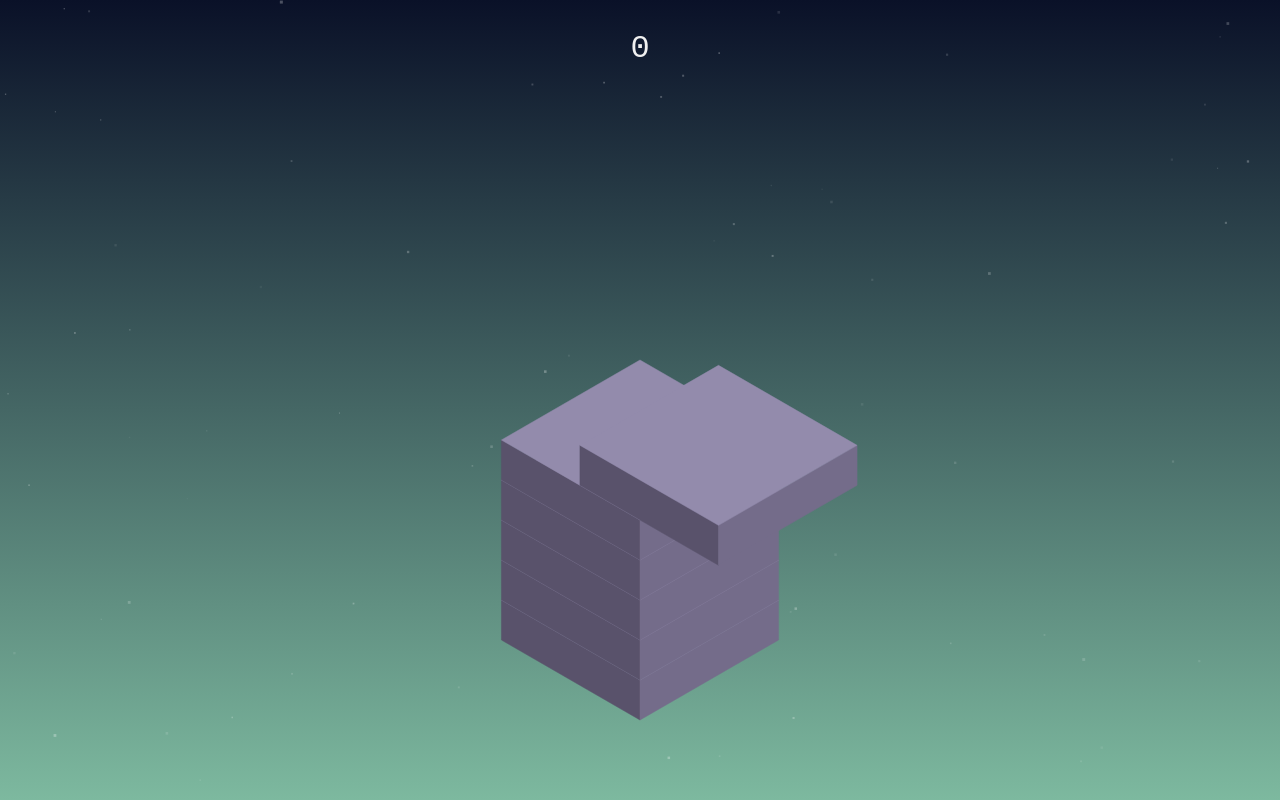
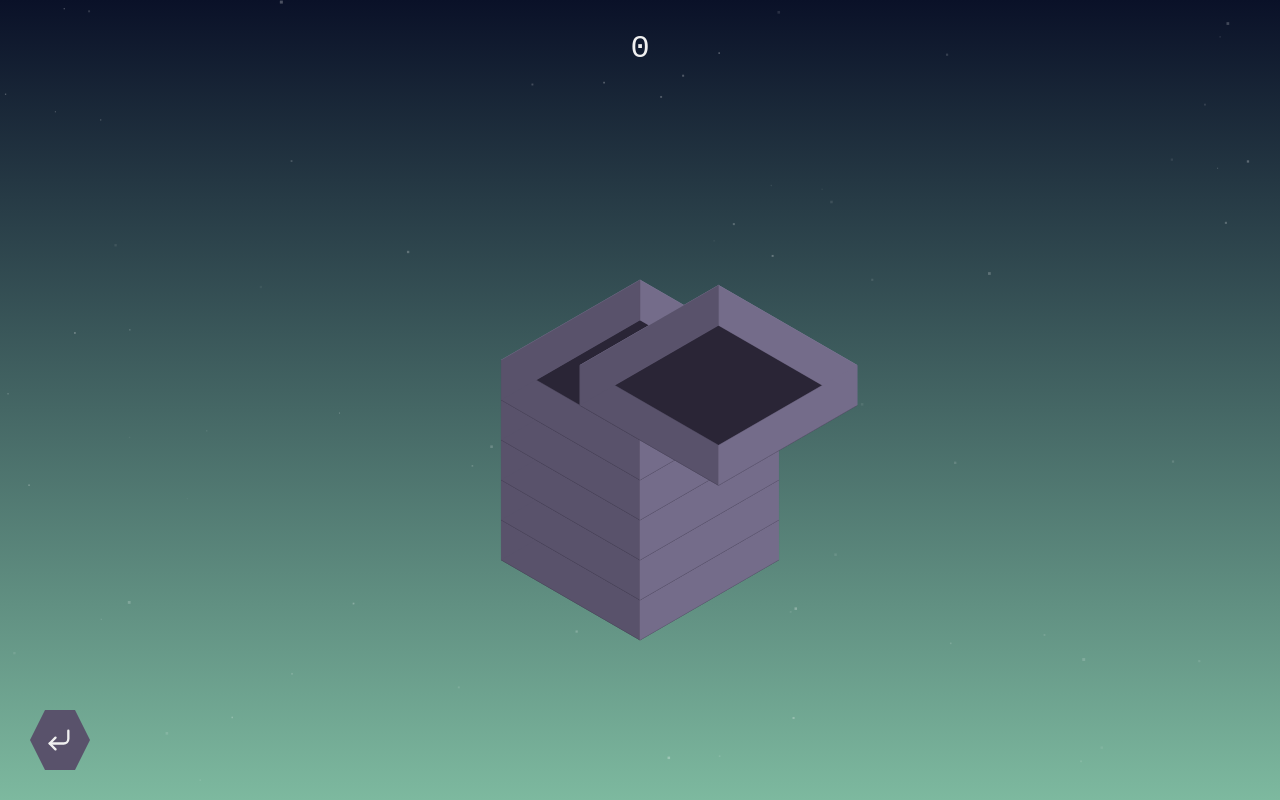
Before and after one commit to juny62017/tower-turn, a plain HTML site: page index.html in a window 1280 px wide. Drawn offline with Linux system fonts and the light colour scheme.

Commit message:
now tile stack is movable 360 deegre

```diff
--- a/game.js
+++ b/game.js
@@ -1,6 +1,7 @@
 const canvas = document.getElementById('game');
 const ctx = canvas.getContext('2d');
 const scoreEl = document.getElementById('score');
+const turnBtn = document.getElementById('turn-btn');
 
 let width, height;
 let blocks = [];
@@ -9,12 +10,16 @@ let fallingBlocks = [];
 let activeBlock = null;
 
 let score = 0;
-let state = 'playing'; // 'playing' | 'gameover'
+let state = 'playing';
 let lastTime = performance.now();
 
 const SCALE = 40;
 const BLOCK_HEIGHT = 1;
 const MOVE_SPEED = 0.008;
+
+let turns = 0;
+let cameraAngle = 0;
+let cameraY = 0;
 
 function resize() {
     width = window.innerWidth;
@@ -25,11 +30,19 @@ function resize() {
 
 function init() {
     window.addEventListener('resize', resize);
-    window.addEventListener('mousedown', drop);
-    window.addEventListener('touchstart', (e) => {
-        e.preventDefault();
-        drop();
-    }, { passive: false });
+
+    const triggerDrop = (e) => {
+        if (e.target !== turnBtn && !turnBtn.contains(e.target)) {
+            e.preventDefault();
+            drop();
+        }
+    };
+
+    window.addEventListener('mousedown', triggerDrop);
+    window.addEventListener('touchstart', triggerDrop, { passive: false });
+
+    turnBtn.addEventListener('mousedown', (e) => { e.stopPropagation(); turn(); });
+    turnBtn.addEventListener('touchstart', (e) => { e.stopPropagation(); e.preventDefault(); turn(); }, { passive: false });
 
     for (let i = 0; i < 75; i++) {
         particles.push({
@@ -40,7 +53,6 @@ function init() {
         });
     }
 
-    // Base stack
     for (let i = 0; i < 5; i++) {
         blocks.push({
             x: 0,
@@ -57,30 +69,56 @@ function init() {
     requestAnimationFrame(tick);
 }
 
+function turn() {
+    turns++;
+    if (activeBlock) {
+        const top = blocks[blocks.length - 1];
+        const dx = activeBlock.x - top.x;
+        const dz = activeBlock.z - top.z;
+
+        activeBlock.x = top.x + dz;
+        activeBlock.z = top.z - dx;
+
+        if (turns % 2 === 1) {
+            activeBlock.dir = -activeBlock.dir;
+        }
+    }
+}
+
 function spawnActiveBlock() {
-    const topBlock = blocks[blocks.length - 1];
-    const direction = (blocks.length % 2 === 0) ? 1 : -1;
+    const top = blocks[blocks.length - 1];
+    const visualStart = ((blocks.length + turns) % 2 === 0) ? 6 : -6;
 
     activeBlock = {
-        x: direction * 6,
-        y: topBlock.y + BLOCK_HEIGHT,
-        z: topBlock.z,
-        w: topBlock.w,
-        d: topBlock.d,
-        h: topBlock.h,
-        dir: -direction
+        x: top.x,
+        y: top.y + BLOCK_HEIGHT,
+        z: top.z,
+        w: top.w,
+        d: top.d,
+        h: top.h
     };
+
+    if (turns % 4 === 0) activeBlock.x += visualStart;
+    if (turns % 4 === 1) activeBlock.z -= visualStart;
+    if (turns % 4 === 2) activeBlock.x -= visualStart;
+    if (turns % 4 === 3) activeBlock.z += visualStart;
+
+    const axis = (turns % 2 === 0) ? 'x' : 'z';
+    const currentOffset = activeBlock[axis] - top[axis];
+    activeBlock.dir = currentOffset > 0 ? -1 : 1;
 }
 
 function drop() {
     if (state !== 'playing' || !activeBlock) return;
 
-    const topBlock = blocks[blocks.length - 1];
-    const delta = activeBlock.x - topBlock.x;
-    const overlap = topBlock.w - Math.abs(delta);
+    const top = blocks[blocks.length - 1];
+    const axis = (turns % 2 === 0) ? 'x' : 'z';
+    const dim = (axis === 'x') ? 'w' : 'd';
+
+    const delta = activeBlock[axis] - top[axis];
+    const overlap = activeBlock[dim] - Math.abs(delta);
 
     if (overlap <= 0) {
-        // Total miss
         state = 'gameover';
         console.log('Game Over - Total Miss');
         activeBlock.vy = 0;
@@ -90,34 +128,25 @@ function drop() {
         return;
     }
 
-    if (overlap > topBlock.w - 0.15) {
-        // Perfect placement
-        activeBlock.x = topBlock.x;
-        activeBlock.w = topBlock.w;
+    if (overlap > activeBlock[dim] - 0.15) {
+        activeBlock[axis] = top[axis];
         blocks.push(activeBlock);
     } else {
-        // Sliced placement
-        const newW = overlap;
-        const newX = topBlock.x + (delta / 2);
+        const newDim = overlap;
+        const newPos = top[axis] + (delta / 2);
 
-        const fallingW = topBlock.w - overlap;
-        const fallingX = delta > 0
-            ? newX + (newW / 2) + (fallingW / 2)
-            : newX - (newW / 2) - (fallingW / 2);
+        const fallingDim = activeBlock[dim] - overlap;
+        const fallingPos = delta > 0
+            ? newPos + (newDim / 2) + (fallingDim / 2)
+            : newPos - (newDim / 2) - (fallingDim / 2);
 
-        fallingBlocks.push({
-            x: fallingX,
-            y: activeBlock.y,
-            z: activeBlock.z,
-            w: fallingW,
-            d: activeBlock.d,
-            h: activeBlock.h,
-            vy: 0,
-            alpha: 1
-        });
+        const fallingBlock = { ...activeBlock, vy: 0, alpha: 1 };
+        fallingBlock[dim] = fallingDim;
+        fallingBlock[axis] = fallingPos;
+        fallingBlocks.push(fallingBlock);
 
-        activeBlock.w = newW;
-        activeBlock.x = newX;
+        activeBlock[dim] = newDim;
+        activeBlock[axis] = newPos;
         blocks.push(activeBlock);
     }
 
@@ -138,8 +167,11 @@ function tick(time) {
 
 function update(dt) {
     if (state === 'playing' && activeBlock) {
-        activeBlock.x += activeBlock.dir * MOVE_SPEED * dt;
-        if (Math.abs(activeBlock.x) > 6) {
+        const axis = (turns % 2 === 0) ? 'x' : 'z';
+        activeBlock[axis] += activeBlock.dir * MOVE_SPEED * dt;
+
+        const top = blocks[blocks.length - 1];
+        if (Math.abs(activeBlock[axis] - top[axis]) > 6) {
             activeBlock.dir *= -1;
         }
     }
@@ -150,72 +182,87 @@ function update(dt) {
         fb.alpha -= 0.001 * dt;
     });
     fallingBlocks = fallingBlocks.filter(fb => fb.alpha > 0);
+
+    const targetAngle = turns * (Math.PI / 2);
+    cameraAngle += (targetAngle - cameraAngle) * 0.01 * dt;
+
+    const targetCameraY = Math.max(0, (blocks.length - 5) * BLOCK_HEIGHT);
+    cameraY += (targetCameraY - cameraY) * 0.005 * dt;
 }
 
 function project(x, y, z) {
     const cos30 = 0.866;
     const sin30 = 0.5;
-
     const originX = width / 2;
-    const originY = height * 0.8;
+    const originY = height * 0.7;
 
     const sx = originX + (x - z) * cos30 * SCALE;
-    const sy = originY + (x + z) * sin30 * SCALE - y * SCALE;
-
+    const sy = originY + (x + z) * sin30 * SCALE - (y - cameraY) * SCALE;
     return { x: sx, y: sy };
 }
 
-function drawPolygon(points, color) {
-    ctx.fillStyle = color;
-    ctx.beginPath();
-
-    const start = project(points[0].x, points[0].y, points[0].z);
-    ctx.moveTo(start.x, start.y);
-
-    for (let i = 1; i < points.length; i++) {
-        const p = project(points[i].x, points[i].y, points[i].z);
-        ctx.lineTo(p.x, p.y);
-    }
-
-    ctx.closePath();
-    ctx.fill();
-
-    ctx.strokeStyle = color;
-    ctx.lineWidth = 0.5;
-    ctx.stroke();
-}
-
-function drawBlock(block) {
+function drawCube(block) {
     ctx.globalAlpha = block.alpha !== undefined ? Math.max(0, block.alpha) : 1;
 
     const { x, y, z, w, d, h } = block;
-    const hw = w / 2;
-    const hd = d / 2;
+    const hw = w / 2, hd = d / 2;
 
-    const topFace = [
-        {x: x - hw, y: y + h, z: z - hd},
-        {x: x + hw, y: y + h, z: z - hd},
-        {x: x + hw, y: y + h, z: z + hd},
-        {x: x - hw, y: y + h, z: z + hd}
+    const corners = [
+        { cx: x - hw, cy: y + h, cz: z - hd },
+        { cx: x + hw, cy: y + h, cz: z - hd },
+        { cx: x + hw, cy: y + h, cz: z + hd },
+        { cx: x - hw, cy: y + h, cz: z + hd },
+        { cx: x - hw, cy: y, cz: z - hd },
+        { cx: x + hw, cy: y, cz: z - hd },
+        { cx: x + hw, cy: y, cz: z + hd },
+        { cx: x - hw, cy: y, cz: z + hd }
     ];
 
-    const rightFace = [
-        {x: x + hw, y: y + h, z: z + hd},
-        {x: x + hw, y: y + h, z: z - hd},
-        {x: x + hw, y: y, z: z - hd},
-        {x: x + hw, y: y, z: z + hd}
+    const pts = corners.map(c => {
+        const rx = c.cx * Math.cos(cameraAngle) - c.cz * Math.sin(cameraAngle);
+        const rz = c.cx * Math.sin(cameraAngle) + c.cz * Math.cos(cameraAngle);
+        return project(rx, c.cy, rz);
+    });
+
+    const blockCx = pts.reduce((sum, p) => sum + p.x, 0) / 8;
+
+    const faces = [
+        { indices: [0, 1, 2, 3], type: 'top' },
+        { indices: [4, 5, 6, 7], type: 'bottom' },
+        { indices: [3, 2, 6, 7], type: 'side' },
+        { indices: [5, 4, 0, 1], type: 'side' },
+        { indices: [2, 1, 5, 6], type: 'side' },
+        { indices: [4, 7, 3, 0], type: 'side' }
     ];
 
-    const leftFace = [
-        {x: x - hw, y: y + h, z: z + hd},
-        {x: x + hw, y: y + h, z: z + hd},
-        {x: x + hw, y: y, z: z + hd},
-        {x: x - hw, y: y, z: z + hd}
-    ];
+    faces.forEach(face => {
+        const p0 = pts[face.indices[0]];
+        const p1 = pts[face.indices[1]];
+        const p2 = pts[face.indices[2]];
+        const p3 = pts[face.indices[3]];
 
-    drawPolygon(leftFace, '#59526b');
-    drawPolygon(rightFace, '#746c8a');
-    drawPolygon(topFace, '#938bac');
+        const cp = (p1.x - p0.x) * (p2.y - p1.y) - (p1.y - p0.y) * (p2.x - p1.x);
+
+        if (cp > 0) {
+            let color = '#938bac';
+            if (face.type === 'bottom') color = '#2a2536';
+            if (face.type === 'side') {
+                const faceCx = (p0.x + p1.x + p2.x + p3.x) / 4;
+                color = faceCx < blockCx - 0.1 ? '#59526b' : '#746c8a';
+            }
+
+            ctx.fillStyle = color;
+            ctx.beginPath();
+            ctx.moveTo(p0.x, p0.y);
+            for (let i = 1; i < 4; i++) ctx.lineTo(pts[face.indices[i]].x, pts[face.indices[i]].y);
+            ctx.closePath();
+            ctx.fill();
+
+            ctx.strokeStyle = color;
+            ctx.lineWidth = 0.5;
+            ctx.stroke();
+        }
+    });
 
     ctx.globalAlpha = 1;
 }
@@ -231,9 +278,17 @@ function draw() {
     ctx.clearRect(0, 0, width, height);
     drawParticles();
 
-    blocks.forEach(drawBlock);
-    fallingBlocks.forEach(drawBlock);
-    if (activeBlock) drawBlock(activeBlock);
+    let allBlocks = [...blocks, ...fallingBlocks];
+    if (activeBlock) allBlocks.push(activeBlock);
+
+    allBlocks.forEach(b => {
+        const rx = b.x * Math.cos(cameraAngle) - b.z * Math.sin(cameraAngle);
+        const rz = b.x * Math.sin(cameraAngle) + b.z * Math.cos(cameraAngle);
+        b.depth = b.y * 100 + (rx + rz);
+    });
+
+    allBlocks.sort((a, b) => a.depth - b.depth);
+    allBlocks.forEach(drawCube);
 }
 
 init();
--- a/index.html
+++ b/index.html
@@ -10,6 +10,14 @@
     <div id="hud">
         <div id="score">0</div>
     </div>
+
+    <div id="turn-btn">
+        <svg viewBox="0 0 24 24" stroke="currentColor" stroke-width="2" fill="none" stroke-linecap="round" stroke-linejoin="round">
+            <polyline points="9 10 4 15 9 20"></polyline>
+            <path d="M20 4v7a4 4 0 0 1-4 4H4"></path>
+        </svg>
+    </div>
+
     <canvas id="game"></canvas>
     <script src="game.js"></script>
 </body>
--- a/style.css
+++ b/style.css
@@ -35,3 +35,25 @@ canvas {
 #score {
     font-size: 32px;
 }
+
+#turn-btn {
+    position: absolute;
+    bottom: 30px;
+    left: 30px;
+    width: 60px;
+    height: 60px;
+    background-color: #59526b;
+    color: #f0f0f0;
+    display: flex;
+    align-items: center;
+    justify-content: center;
+    clip-path: polygon(25% 0%, 75% 0%, 100% 50%, 75% 100%, 25% 100%, 0% 50%);
+    cursor: pointer;
+    pointer-events: auto;
+}
+
+#turn-btn svg {
+    width: 28px;
+    height: 28px;
+    margin-right: 2px;
+}
```
